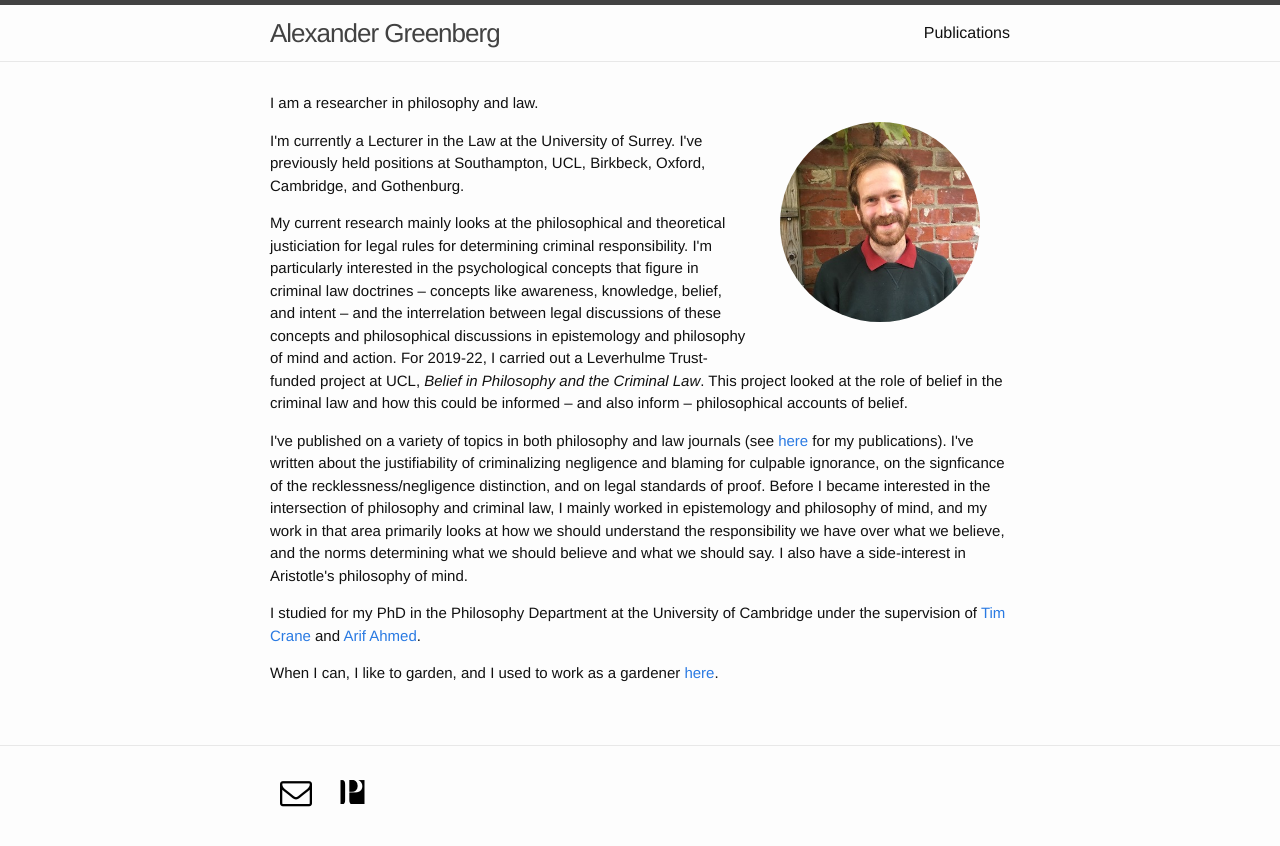
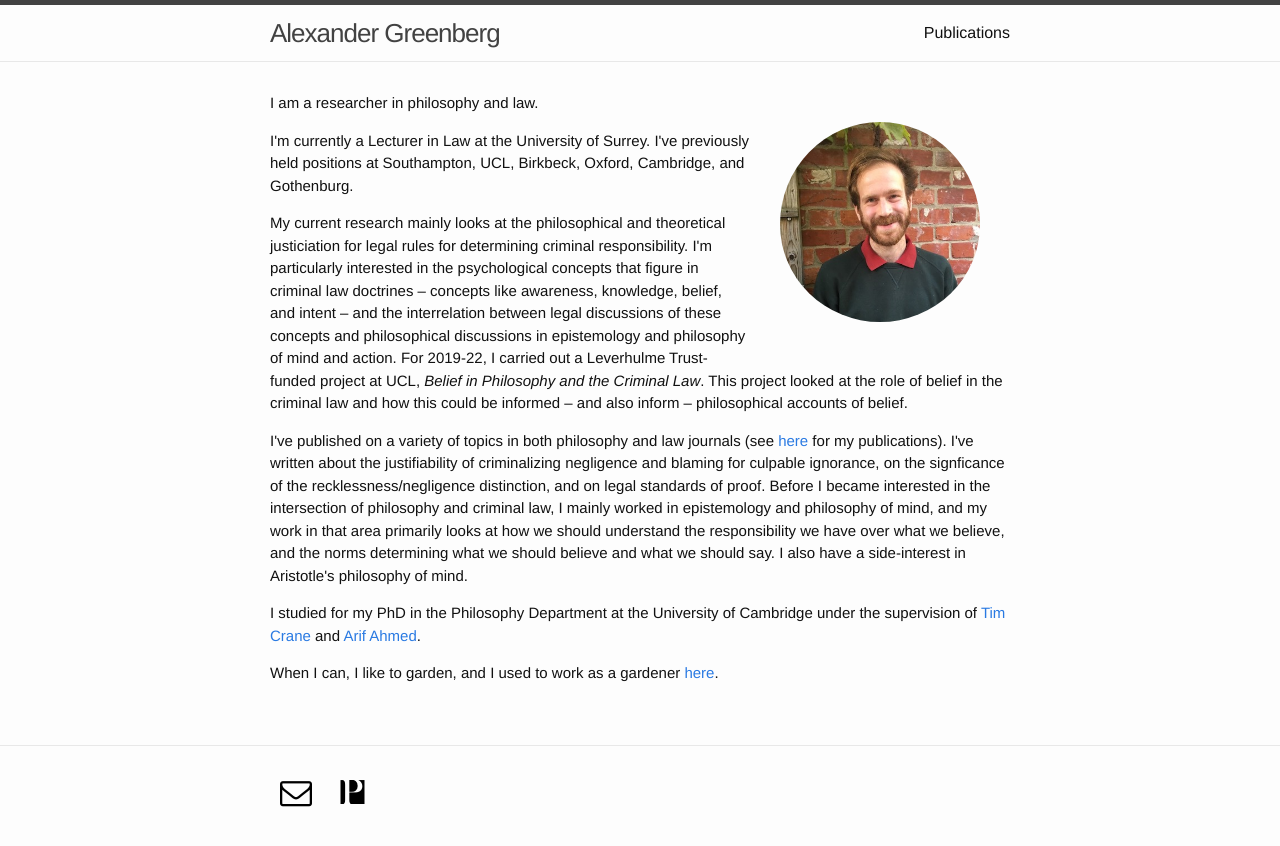
Before and after one commit to alexandergreenberg/alexandergreenberg.github.io, a Jekyll site: the page built from index.html, in a window 1280 px wide. Shown: the top 846 px of the page. Built offline with Jekyll 4.4.1, drawn with Linux system fonts in a browser that asks for light colours; some web fonts are replaced.

Commit message:
Update index.html

```diff
--- a/index.html
+++ b/index.html
@@ -9,7 +9,7 @@ layout: default
     <!-- <p class="photo-credit"><em>Photo by Lucy Campbell</em></p> -->
   </div>
     <p class="paragraph">I am a researcher in philosophy and law.</p>
-    <p class="paragraph">I'm currently a Lecturer in the Law at the University of Surrey. I've previously held positions at Southampton, UCL, Birkbeck, Oxford, Cambridge, and Gothenburg.</p>
+    <p class="paragraph">I'm currently a Lecturer in Law at the University of Surrey. I've previously held positions at Southampton, UCL, Birkbeck, Oxford, Cambridge, and Gothenburg.</p>
     <p class="paragraph">My current research mainly looks at the philosophical and theoretical justiciation for legal rules for determining criminal responsibility. I'm particularly interested in the psychological concepts that figure in criminal law doctrines – concepts like awareness, knowledge, belief, and intent – and the interrelation between legal discussions of these concepts and philosophical discussions in epistemology and philosophy of mind and action. For 2019-22, I carried out a Leverhulme Trust-funded project at UCL, <em>Belief in Philosophy and the Criminal Law</em>. This project looked at the role of belief in the criminal law and how this could be informed – and also inform – philosophical accounts of belief.</p>
     <p class="paragraph">I've published on a variety of topics in both philosophy and law journals (see <a href="/publications/">here</a> for my publications). I've written about the justifiability of criminalizing negligence and blaming for culpable ignorance, on the signficance of the recklessness/negligence distinction, and on legal standards of proof. Before I became interested in the intersection of philosophy and criminal law, I mainly worked in epistemology and philosophy of mind, and my work in that area primarily looks at how we should understand the responsibility we have over what we believe, and the norms determining what we should believe and what we should say. I also have a side-interest in Aristotle's philosophy of mind.</p>
     <p class="paragraph">I studied for my PhD in the Philosophy Department at the University of Cambridge under the supervision of <a href="http://www.timcrane.com" target="_blank">Tim Crane</a> and <a href="http://www.phil.cam.ac.uk/people/teaching-research-pages/ahmed/ahmed-page" target="_blank">Arif Ahmed</a>.</p>
```
